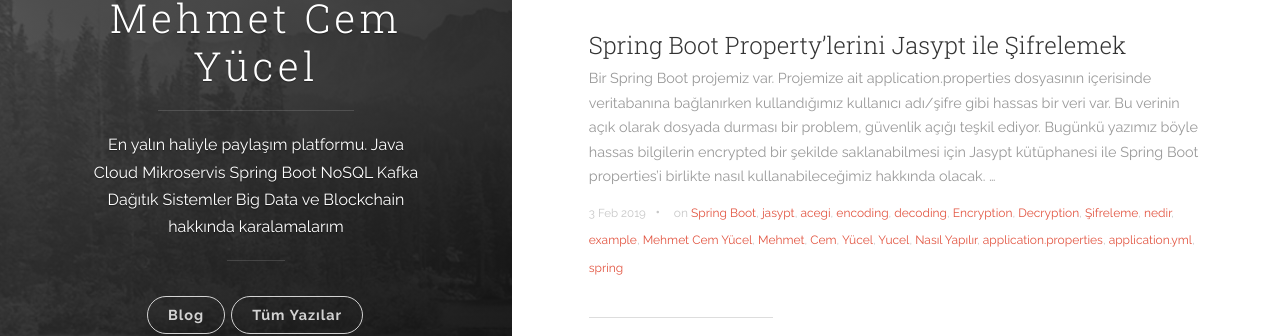
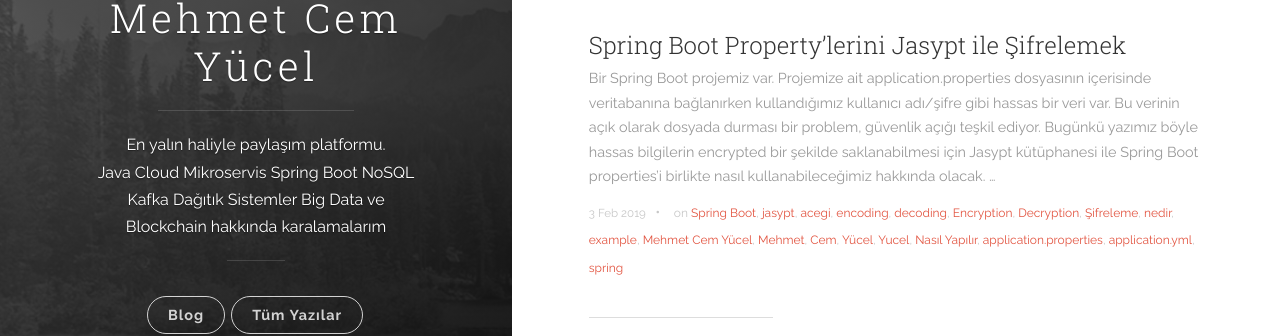
Before and after one commit to pozerank/pozerank.github.io, a Jekyll site: the page built from index.html, in a window 1280 px wide. Shown: the part 315-651 px from the top of the page. Built offline with Jekyll 4.4.1, drawn with Linux system fonts in a browser that asks for light colours; the list of posts is cut into pages by our own code; part of the change alters nothing that is shown.

```diff
--- a/_config.yml
+++ b/_config.yml
@@ -1,7 +1,7 @@
 # Site settings
 title: Mehmet Cem Yücel
-description: 'En yalın haliyle paylaşım platformu. Java Cloud Mikroservis Spring Boot NoSQL Kafka Dağıtık Sistemler Big Data ve Blockchain hakkında karalamalarım'
-keywords: 'Mehmet, Cem, Yücel, Mikroservis, Docker, Event Sourcing, CQRS, Blockchain, Redis, MongoDB, Kafka, Kubernates, Hadoop, Spring Boot, Spring, Java, JVM, Cloud, AWS'
+description: 'En yalın haliyle paylaşım platformu.<br/> Java Cloud Mikroservis Spring Boot NoSQL Kafka Dağıtık Sistemler Big Data ve Blockchain hakkında karalamalarım'
+keywords: 'Mehmet, Cem, Yücel, Mikroservis, Docker, Event Sourcing, CQRS, Blockchain, MongoDB, Kafka, Kubernates, Hadoop, Spring Boot, Spring, Java, JVM, Cloud, AWS, nedir, nasıl, yapılır, örnek, kod, proje, kuyruk, cache, log, framework, Türkçe, servis, uygulama'
 url: 'http://www.mehmetcemyucel.com'
 baseurl: ''
 google_analytics: 'UA-134372019-2'
```
